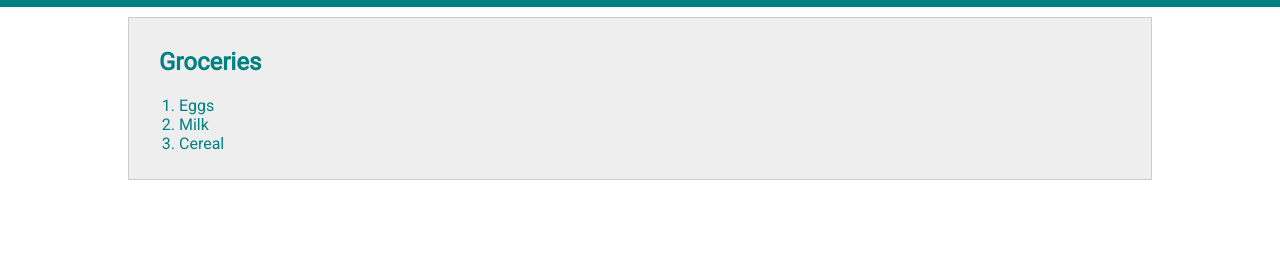
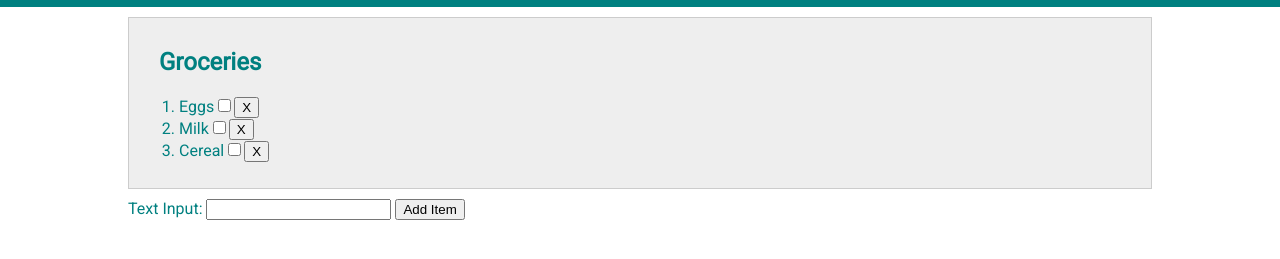
Before and after one commit to gmoon1117/pui-lab-s22, a plain HTML site: page week4_lab/list.html in a window 1280 px wide. Shown: the part 77-336 px from the top of the page. Drawn offline with Linux system fonts and the light colour scheme.

Commit message:
finished week5lab

```diff
--- a/week4_lab/list.html
+++ b/week4_lab/list.html
@@ -7,6 +7,8 @@
     <link rel="stylesheet" type="text/css" href="style.css">
     <!-- fonts -->
     <link href="https://fonts.googleapis.com/css?family=Roboto|Roboto+Slab" rel="stylesheet">
+    <!-- javascript -->
+    <script src="main.js" type="text/javascript"></script>
 </head>
 
 <body>
@@ -21,13 +23,19 @@
   <div id="todo-lists">
       <div class="list">
           <h2 class="list-title">Groceries</h2>
-          <ol>
-              <li>Eggs</li>
-              <li>Milk</li>
-              <li>Cereal</li>
+          <ol id="grocery-list">
+              <li><label for="check-eggs">Eggs</label><input id="check-eggs" type="checkbox" class="complete-item" onclick="completeListItem(this)"><button class="delete-item" onclick="deleteListItem(this.parentNode)">X</button></li>
+              <li><label for="check-milk">Milk</label><input id="check-milk" type="checkbox" class="complete-item" onclick="completeListItem(this)"><button class="delete-item" onclick="deleteListItem(this.parentNode)">X</button></li>
+              <li><label for="check-cereal">Cereal</label><input id="check-cereal" type="checkbox" class="complete-item" onclick="completeListItem(this)"><button class="delete-item" onclick="deleteListItem(this.parentNode)">X</button></li>
           </ol>
 
       </div>
+
+      <label for="text_input">Text Input:</label>
+      <input id="text_input" type="text"></input>
+      <button onclick="addListItem()">Add Item</button>
+
+
   </div>
 
 
--- /dev/null
+++ b/week4_lab/main.js
@@ -0,0 +1,28 @@
+function addNewList() {
+    alert('hello world alert!');
+    console.log('hello world console');
+}
+
+function addListItem() {
+    let list = document.getElementById("grocery-list");
+    let itemInput = document.getElementById("text_input");
+    let newItem = document.createElement("li");
+    newItem.appendChild(document.createTextNode(itemInput.value));
+    list.appendChild(newItem);
+}
+
+function deleteListItem(item) {
+	    // remove li element (item) from ol element (item.parentNode)
+ 	    item.parentNode.removeChild(item);
+}
+
+
+function completeListItem(item) {
+    if (item.checked) { // true if the input checkbox is checked
+        item.parentNode.style.textDecoration = "line-through";
+        // in css, this would be: "text-decoration: line-through"
+    } else {
+        item.parentNode.style.textDecoration = "none";
+        // in css, this would be: "text-decoration: none"
+    }
+}
```
Also changed, not shown: week4_lab/index.html (+3 -0 lines), 2 other files.
